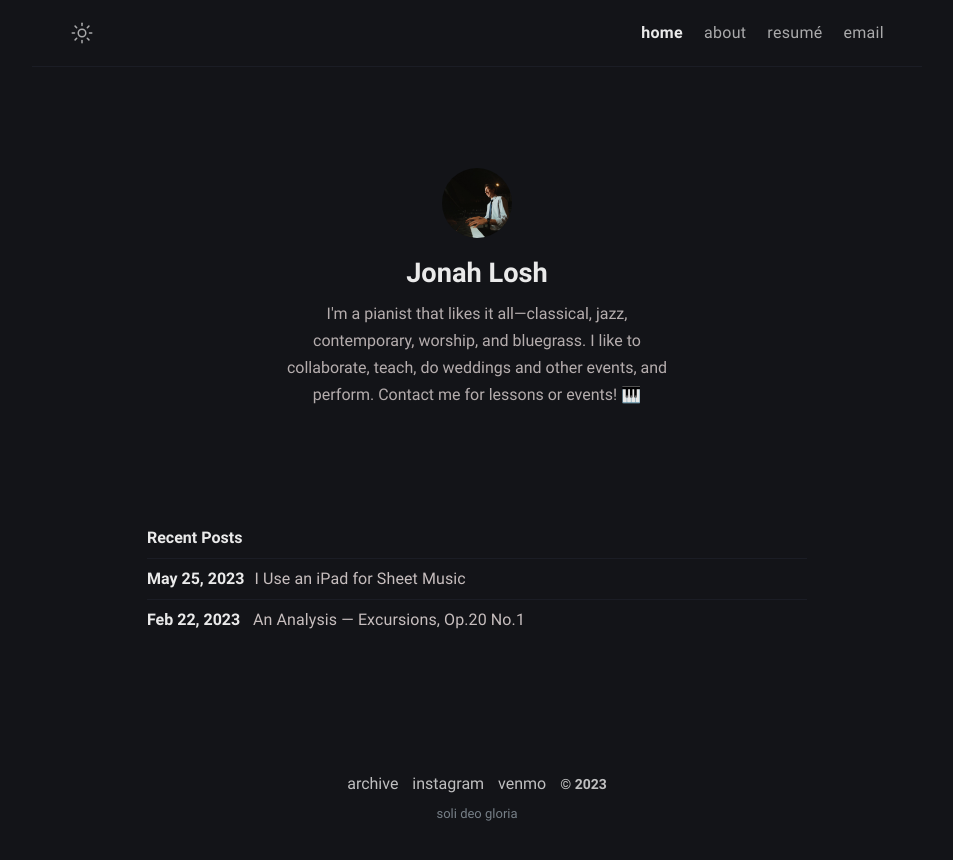
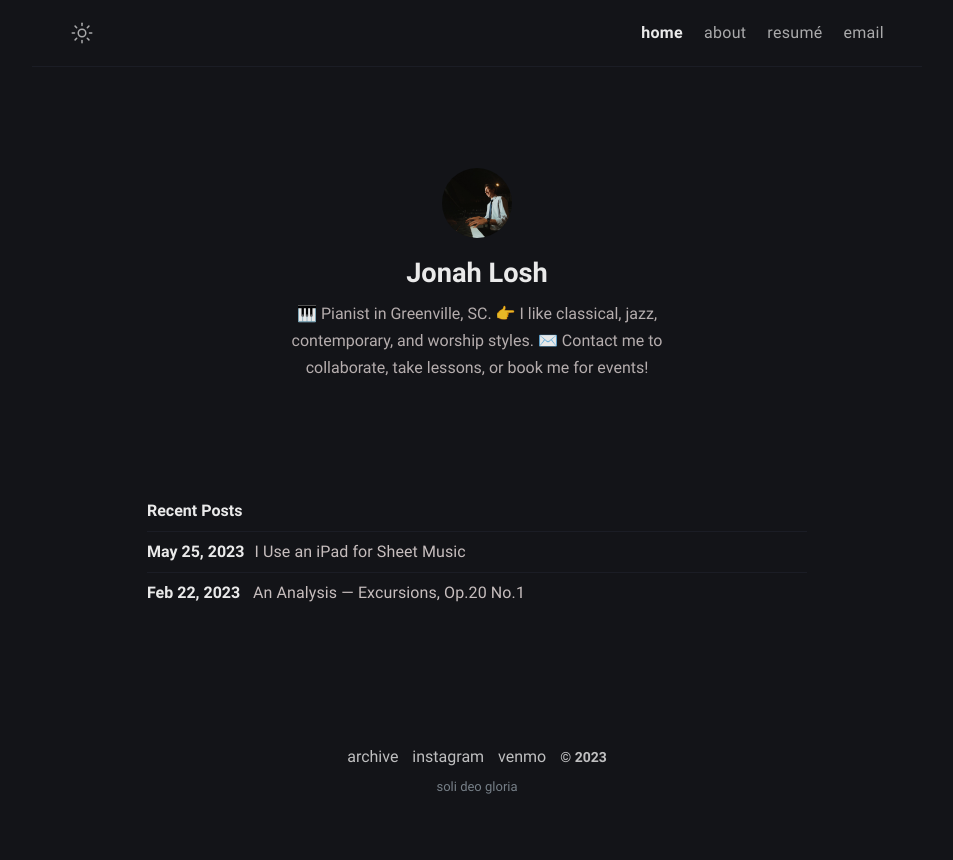
Before and after one commit to atrial-albumen/atrial-albumen.github.io, a Jekyll site: the page built from index.md, in a window 1280 px wide. Shown: the top 860 px of the page, without its empty margins (163-1116 px from the left). Built offline with Jekyll 4.4.1, drawn with Linux system fonts in a browser that asks for light colours.

Commit message:
Update _config.yml

```diff
--- a/_config.yml
+++ b/_config.yml
@@ -12,7 +12,7 @@ mode: dark # default theme "dark" | "light"
 author:
   name: Jonah Losh # author name
   bio: >- # tell to the world
-    I'm a pianist that likes it all—classical, jazz, contemporary, worship, and bluegrass. I like to collaborate, teach, do weddings and other events, and perform. Contact me for lessons or events! 🎹
+    🎹 Pianist in Greenville, SC. 👉 I like classical, jazz, contemporary, and worship styles. ✉️ Contact me to collaborate, take lessons, or book me for events!
   username: jonahlosh # general username
   github: atrial-albumen # github username
   twitter: itsssssjonah # twitter username
```
